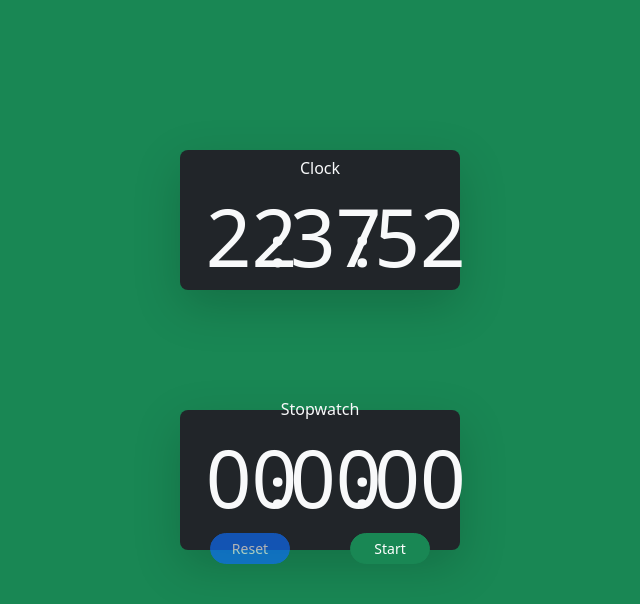
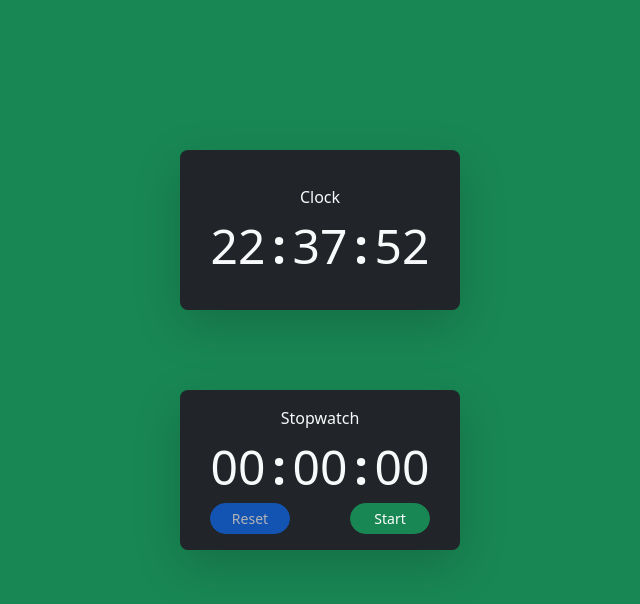
Before and after one commit to hakanayata/digi-clock, a plain HTML site: page index.html in a window 1280 px wide. Shown: the whole page, without its empty margins (320-960 px from the left). Drawn offline with nearby package versions, Linux system fonts and the light colour scheme.

Commit message:
responsiveness add for desktop

```diff
--- a/index.html
+++ b/index.html
@@ -10,11 +10,23 @@
         integrity="sha384-GLhlTQ8iRABdZLl6O3oVMWSktQOp6b7In1Zl3/Jr59b6EGGoI1aFkw7cmDA6j6gD" crossorigin="anonymous">
 </head>
 
+<style>
+    @media (width > 576px) {
+        span:not(.text-sm) {
+            font-size: 3rem;
+        }
+
+        .display-1 {
+            font-size: 3rem;
+        }
+    }
+</style>
+
 <body class="bg-success d-flex align-items-center justify-content-center" style="height: 100vh; width:100vw">
     <main class="d-flex flex-column justify-content-between" style="height: 400px; margin-top: -100px">
         <section
             class="bg-dark text-light rounded-3 d-flex flex-column gap-2 align-items-center justify-content-center shadow-lg"
-            style="width: 280px; height: 140px">
+            style="width: 280px; height: 160px">
             <div>
                 <span class="text-sm">Clock</span>
             </div>
@@ -29,7 +41,7 @@
 
         <section
             class="bg-dark text-light rounded-3 d-flex flex-column gap-2 align-items-center justify-content-center shadow-lg"
-            style="width: 280px; height: 140px">
+            style="width: 280px; height: 160px">
             <div>
                 <span class="text-sm">Stopwatch</span>
             </div>
```
